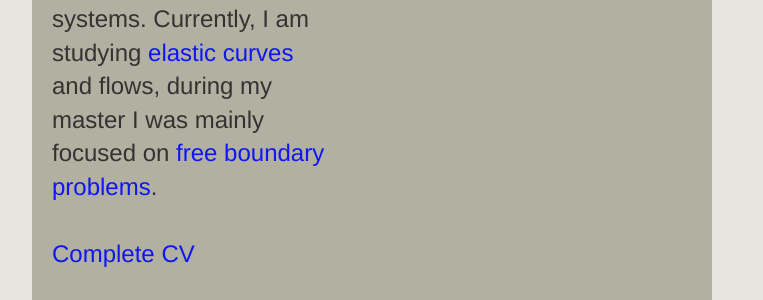
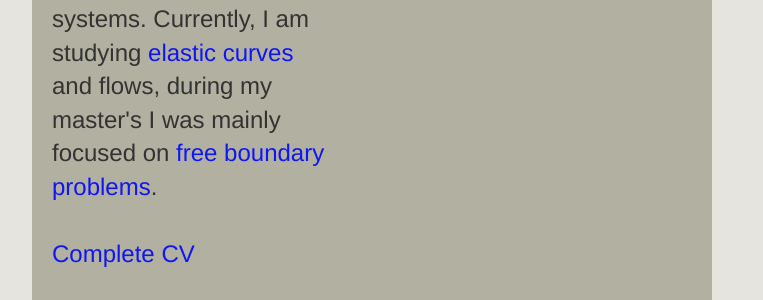
Before and after one commit to Cathelion/Cathelion.github.io, a Jekyll site: the page built from index.html, in a window 1280 px wide. Shown: the part 1024-1324 px from the top of the page, without its empty margins (268-1031 px from the left). Built offline with Jekyll 4.4.1, drawn with Linux system fonts in a browser that asks for light colours.

```diff
--- a/index.html
+++ b/index.html
@@ -13,7 +13,7 @@ title: Home
       <p><b>Email: </b> gruen.florian.32r (at) st.kyoto-u.ac.jp   <br>
       </p>
       <p>Within mathematics, I am interested in Analysis, Geometry and Optimization, especially when using geometric arguments to prove rigorous analytical results. In particular that means (partial) differential equations, calculus of variations, differential geometry and dynamical systems.
-         Currently, I am studying <a href="https://en.wikipedia.org/wiki/Elastica_theory">elastic curves</a> and flows, during my master I was mainly focused on <a href="https://en.wikipedia.org/wiki/Free_boundary_problem">free boundary problems</a>.  <br>
+         Currently, I am studying <a href="https://en.wikipedia.org/wiki/Elastica_theory">elastic curves</a> and flows, during my master's I was mainly focused on <a href="https://en.wikipedia.org/wiki/Free_boundary_problem">free boundary problems</a>.  <br>
          <br>
          <a class="insidep" href="/CV.pdf">Complete CV</a>
       </p>
```
